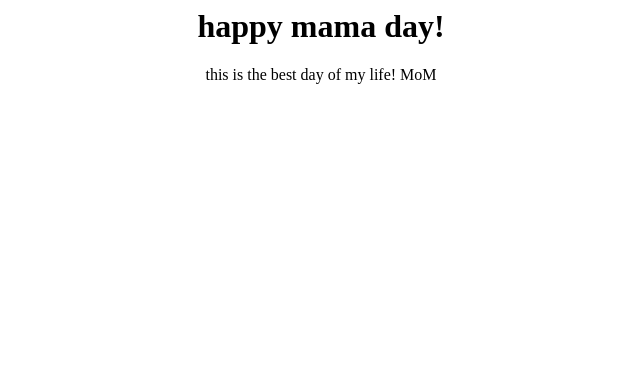
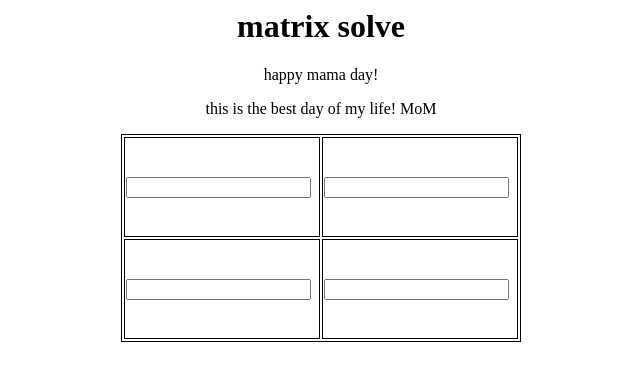
Before and after one commit to code233/code233.github.io, a plain HTML site: page index.html in a window 1280 px wide. Shown: the whole page, without its empty margins (319-959 px from the left). Drawn offline with Linux system fonts and the light colour scheme.

Commit message:
beta0.01
first version

```diff
--- a/index.html
+++ b/index.html
@@ -1,15 +1,38 @@
 <!DOCTYPE = html>
 <html>
 <head>
-  <title>LianJie</title>
-  <style type="text/css">
-    h1,p {
-      text-align: center;
-    }
-  </style>
+  	<title>LianJie</title>
+  	<style type="text/css">
+    	h1,h4,p {
+      	text-align: center;
+    	}
+    	table {
+    		width: 400px;
+    		border: solid 1px;
+    		left: 0; right: 0;
+    		position: absolute;
+    		margin: auto;
+    	}
+    	td {
+    		border: solid 1px;
+    		height: 100px;
+    	}
+  	</style>
+  	<script src="script.js"></script>
 </head>
 <body>
-  <h1>happy mama day!</h1>
-  <p>this is the best day of my life! MoM</p>
+	<h1>matrix solve</h1>
+  	<p>happy mama day!</p>
+	<p id="result">this is the best day of my life! MoM</p>
+ 	<table>
+ 	 	<tr>
+  			<td><input type="blank" /></td>
+  			<td><input type="blank" /></td>
+ 	 	</tr>
+ 	 	<tr>
+  			<td><input type="blank" /></td>
+  			<td><input type="blank" /></td>
+ 	 	</tr>
+	</table>
 </body>
 </html>
--- /dev/null
+++ b/script.js
@@ -0,0 +1,5 @@
+function caculate () {
+	var i = 1;
+
+};
+alert("haha");
```
